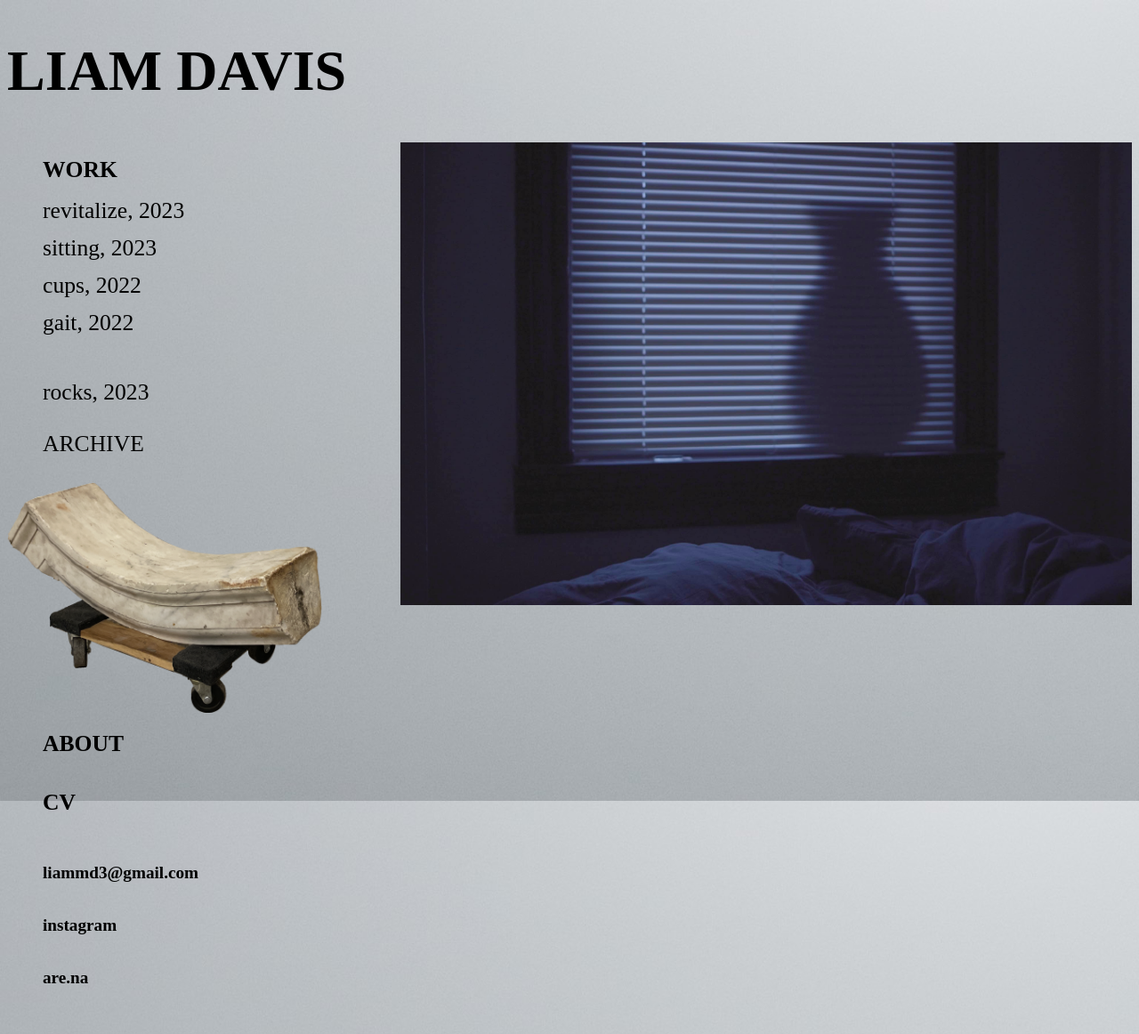
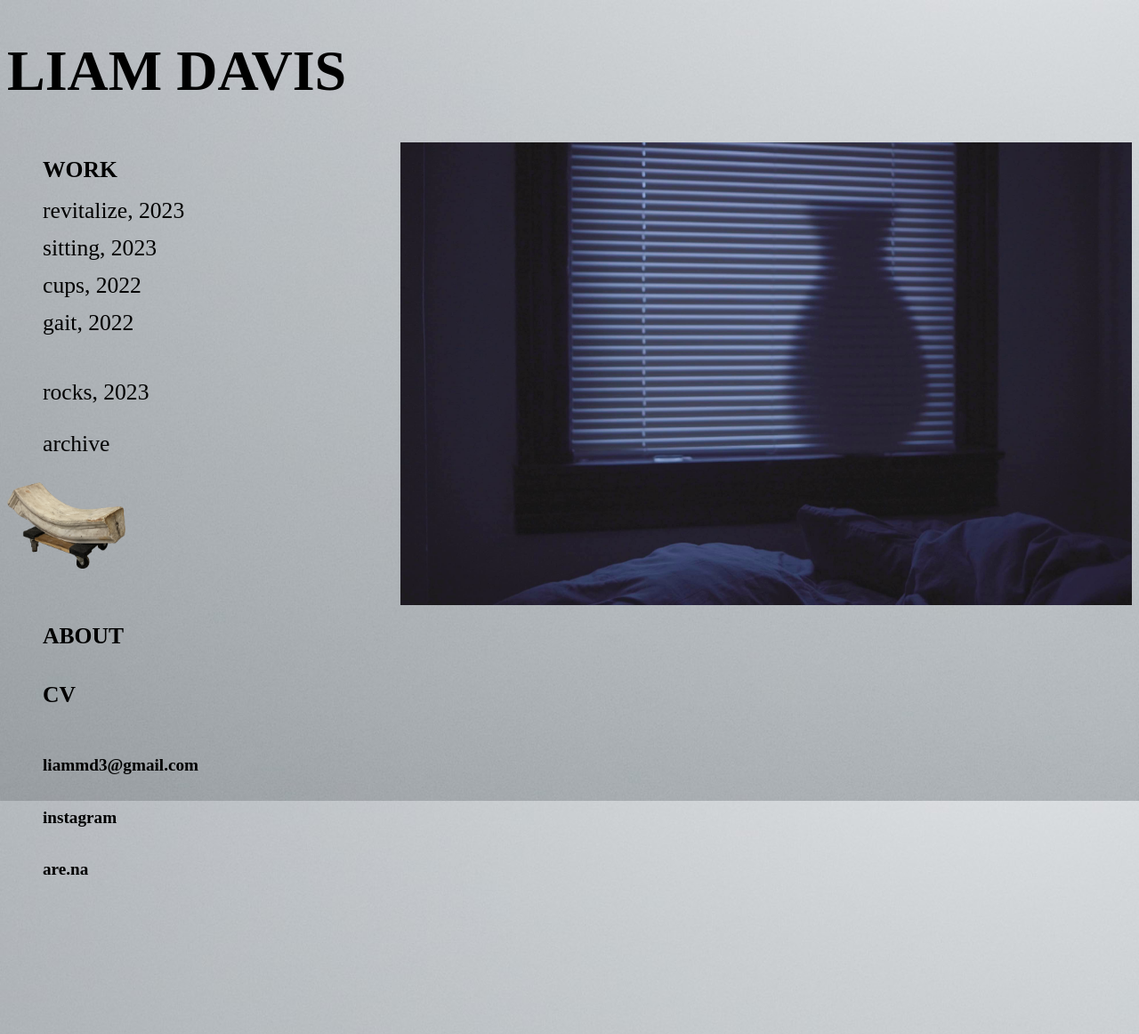
Before and after one commit to liammdavis/liammdavis.github.io, a Jekyll site: the page built from index.html, in a window 1280 px wide. Shown: the whole page at 89% size. Built offline with Jekyll 4.4.1, drawn with Linux system fonts in a browser that asks for light colours.

Commit message:
small changes

```diff
--- a/css/main.css
+++ b/css/main.css
@@ -158,7 +158,7 @@ h2 {
 }
 
 .frontleft {
-    width: 80%;
+    width: 30%;
 }
 
 
--- a/index.html
+++ b/index.html
@@ -6,8 +6,7 @@ title: LIAM DAVIS
 
 	<div class="column right">
 		<img class="frontright" src="/docs/assets/vase.jpg"
-		alt="morning vase window"
-		>
+		alt="morning vase window">
 	</div>
 
 	<div class="column left">
@@ -29,7 +28,7 @@ title: LIAM DAVIS
 			</ul>
 
 			<ul class="other">
-				<li><a href="/work/archive">ARCHIVE</a></li>
+				<li><a href="/work/archive">archive</a></li>
 
 			</ul>
 				<!--
--- a/work/furniture/index.html
+++ b/work/furniture/index.html
@@ -9,7 +9,7 @@ title: furniture
        alt="white oak steam bent stool"
        height="500">
     <br></br>
-  <p>An iteration on Alvar Aalto's Stool 60. The steam bent laminated legs are made from white oak. </p>
+  <p>An iteration on Alvar Aalto's Stool 60. The steam bent laminated legs, and seat are made from white oak. </p>
     <br></br>
   <img src="/docs/assets/nightstand.jpg"
        alt="house diagram installation"
--- a/work/rocks/index.html
+++ b/work/rocks/index.html
@@ -28,7 +28,7 @@ title: small rocks
 
       height="760">
 	<br>
-  <p class="work-title"><strong>rocks</strong><br>cast wax, plant <br> inkjet prints in cherry frames<br> 4.75 x 5.5 x 1 inches each
+  <p class="work-title"><strong>rocks</strong><br> inkjet prints in cherry frames<br>cast wax, plant <br> 4.75 x 5.5 x 1 inches each
 <br>2023</p>
         <br>
 
```
